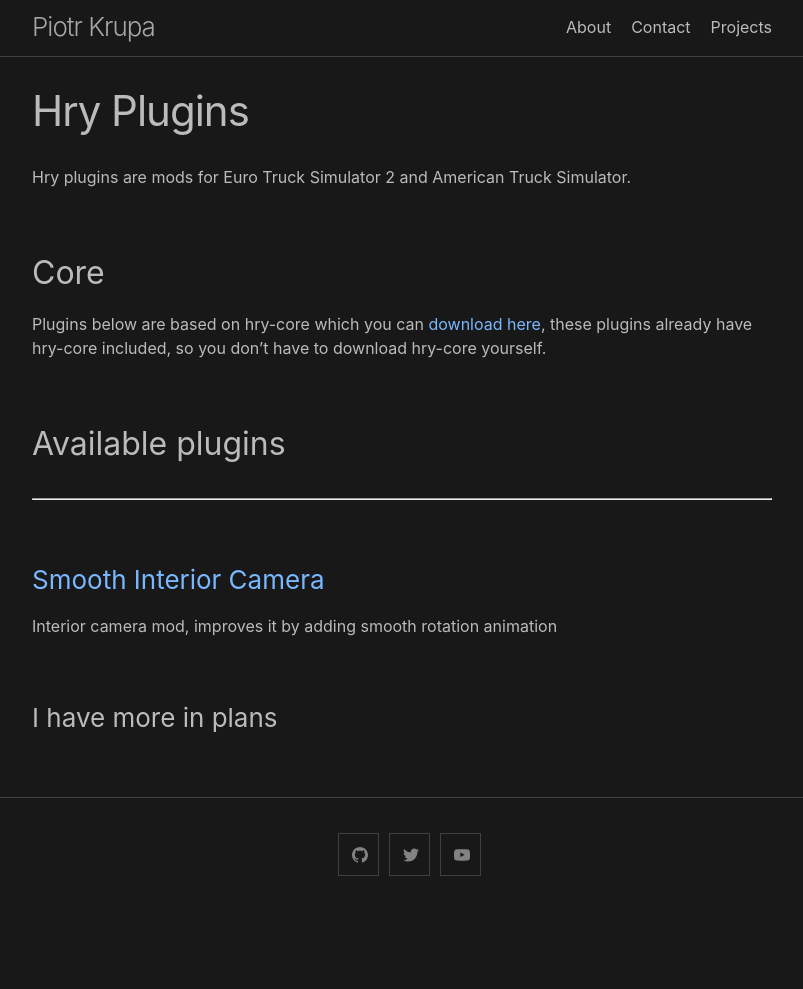
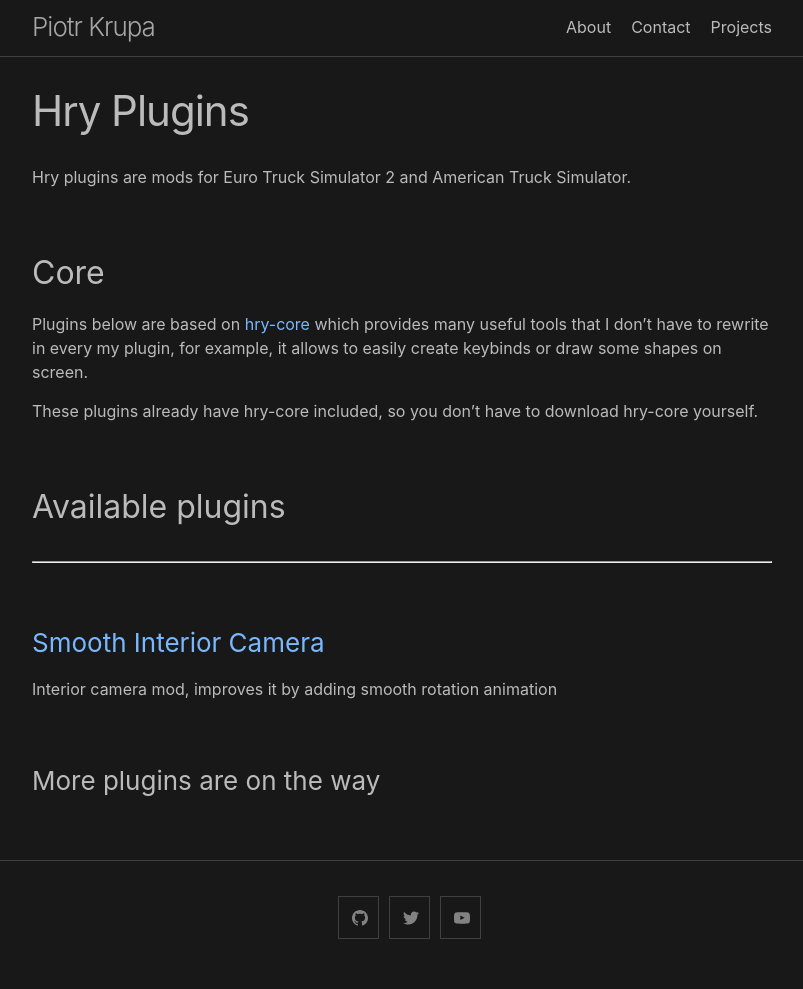
Before and after one commit to Harry09/Harry09.github.io, a Jekyll site: the page built from projects/hry-plugins/index.md, in a window 1280 px wide. Shown: the whole page, without its empty margins (238-1041 px from the left). Built offline with Jekyll 4.4.1, drawn with Linux system fonts in a browser that asks for light colours; before the commit the page ends 926 px from its top, so only the background shows below that.

Commit message:
Update index.md

```diff
--- a/projects/hry-plugins/index.md
+++ b/projects/hry-plugins/index.md
@@ -8,8 +8,9 @@ Hry plugins are mods for Euro Truck Simulator 2 and American Truck Simulator.
 
 ## Core
 
-Plugins below are based on hry-core which you can [download here](hry-core),
-these plugins already have hry-core included, so you don't have to download hry-core yourself.
+Plugins below are based on [hry-core](hry-core) which provides many useful tools that I don't have to rewrite in every my plugin, for example, it allows to easily create keybinds or draw some shapes on screen.
+
+These plugins already have hry-core included, so you don't have to download hry-core yourself.
 
 ## Available plugins
 
@@ -19,4 +20,4 @@ these plugins already have hry-core included, so you don't have to download hry-
 
 Interior camera mod, improves it by adding smooth rotation animation
 
-### I have more in plans
+### More plugins are on the way
```
